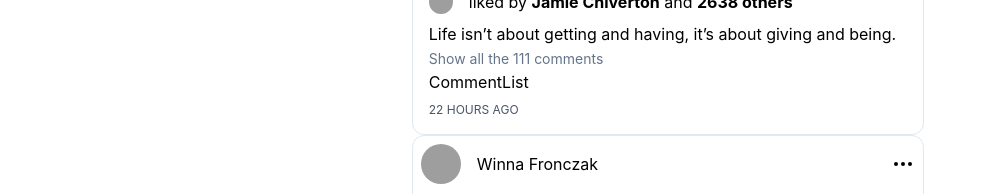
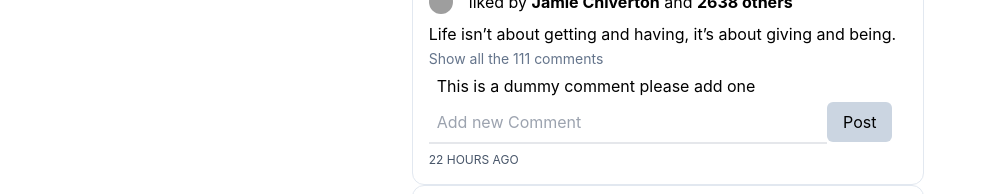
Before and after one commit to Surajmicky/instagram, a React (Create React App) app: page / in a window 1280 px wide. Both pictures are taken after a click on the icon 492 px from the left and 537 px from the top of the page. Shown: the part 587-781 px from the top of the page, without its empty margins (0-986 px from the left). Built offline with nearby package versions, Linux system fonts and the light colour scheme; grey boxes are pictures that could not be loaded.

Commit message:
created comment list and comment component

```diff
--- a/src/components/Comment.jsx
+++ b/src/components/Comment.jsx
@@ -1,9 +1,7 @@
-import React from 'react'
+import React from "react";
 
-const Comment = () => {
-  return (
-    <div>Comment</div>
-  )
-}
+const Comment = ({ comment }) => {
+  return <div className="ml-2 py-1">{comment}</div>;
+};
 
-export default Comment
+export default Comment;
--- a/src/components/CommentList.jsx
+++ b/src/components/CommentList.jsx
@@ -1,9 +1,37 @@
-import React from 'react'
+import React from "react";
+import Comment from "./Comment";
+import { useState, useEffect } from "react";
+const CommentList = ({ comments }) => {
+  const [allComments, setAllComments] = useState(comments);
+  const [input, setInput] = useState("");
+  const handleAddComment = () => {
+    let newComment = input;
 
-const CommentList = () => {
+    setAllComments([...allComments, newComment]);
+    setInput("");
+  };
+  useEffect(() => {}, [allComments]);
   return (
-    <div>CommentList</div>
-  )
-}
+    <div>
+      {allComments.map((comment, index) => (
+        <Comment key={index} comment={comment} />
+      ))}
+      <input
+        type="text"
+        placeholder="Add new Comment"
+        className="border-b-2 outline-0 w-10/12 p-2"
+        value={input}
+        onChange={(e) => {
+          setInput(e.target.value);
+        }}
+      />
+      <button
+        onClick={handleAddComment}
+        className="bg-slate-300 py-2 px-4 rounded-md">
+        Post
+      </button>
+    </div>
+  );
+};
 
-export default CommentList
+export default CommentList;
```
